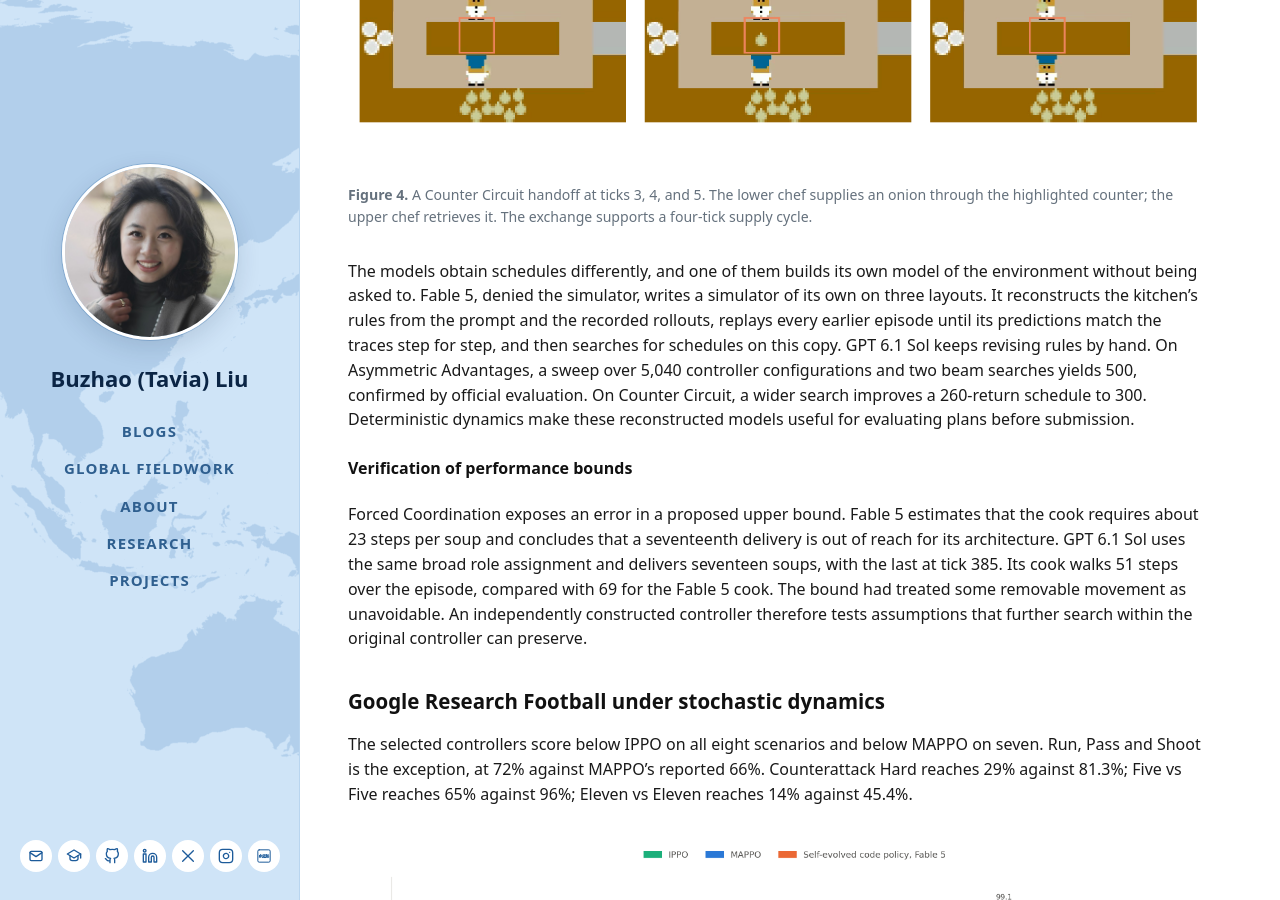
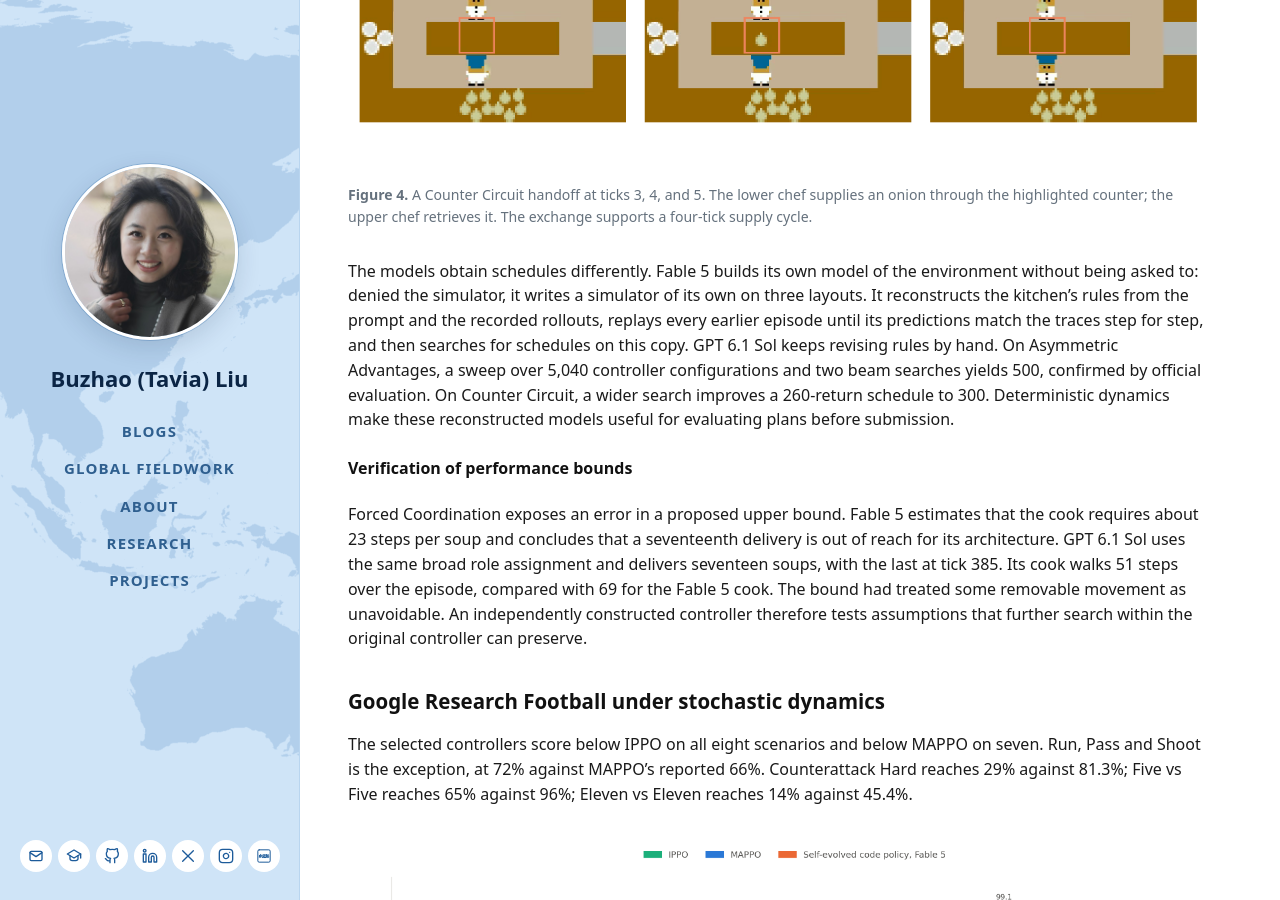
Before and after one commit to tavia-liu/tavia-liu.github.io, a Jekyll site: the page built from _posts/2026-10-31-self-improving-code-as-policies.md, in a window 1280 px wide and 900 px high, scrolled down 3389 px. Built offline with Jekyll 4.4.1, drawn with Linux system fonts in a browser that asks for light colours.

Commit message:
Name Fable 5 directly

```diff
--- a/_posts/2026-10-31-self-improving-code-as-policies.md
+++ b/_posts/2026-10-31-self-improving-code-as-policies.md
@@ -83,7 +83,7 @@
   <figcaption style="margin-top: .65rem; color: #65717d; font-size: .88rem; line-height: 1.5;"><strong>Figure 4.</strong> A Counter Circuit handoff at ticks 3, 4, and 5. The lower chef supplies an onion through the highlighted counter; the upper chef retrieves it. The exchange supports a four-tick supply cycle.</figcaption>
 </figure>
 
-The models obtain schedules differently, and one of them builds its own model of the environment without being asked to. Fable 5, denied the simulator, writes a simulator of its own on three layouts. It reconstructs the kitchen's rules from the prompt and the recorded rollouts, replays every earlier episode until its predictions match the traces step for step, and then searches for schedules on this copy. GPT 6.1 Sol keeps revising rules by hand. On Asymmetric Advantages, a sweep over 5,040 controller configurations and two beam searches yields 500, confirmed by official evaluation. On Counter Circuit, a wider search improves a 260-return schedule to 300. Deterministic dynamics make these reconstructed models useful for evaluating plans before submission.
+The models obtain schedules differently. Fable 5 builds its own model of the environment without being asked to: denied the simulator, it writes a simulator of its own on three layouts. It reconstructs the kitchen's rules from the prompt and the recorded rollouts, replays every earlier episode until its predictions match the traces step for step, and then searches for schedules on this copy. GPT 6.1 Sol keeps revising rules by hand. On Asymmetric Advantages, a sweep over 5,040 controller configurations and two beam searches yields 500, confirmed by official evaluation. On Counter Circuit, a wider search improves a 260-return schedule to 300. Deterministic dynamics make these reconstructed models useful for evaluating plans before submission.
 
 #### Verification of performance bounds
 
```
